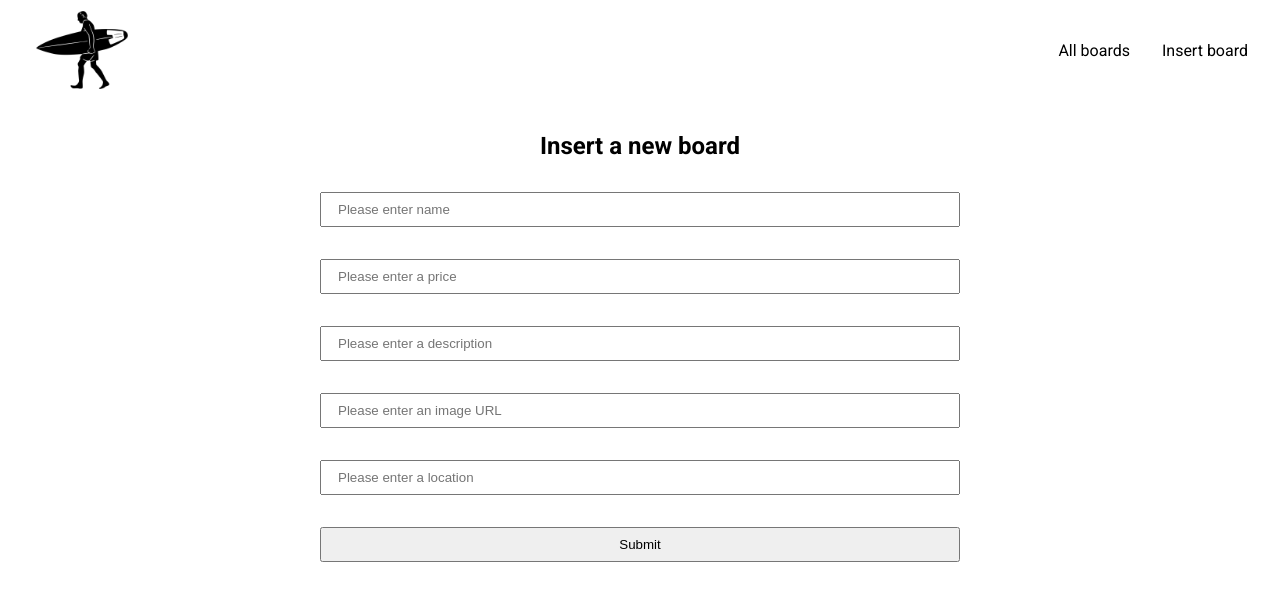
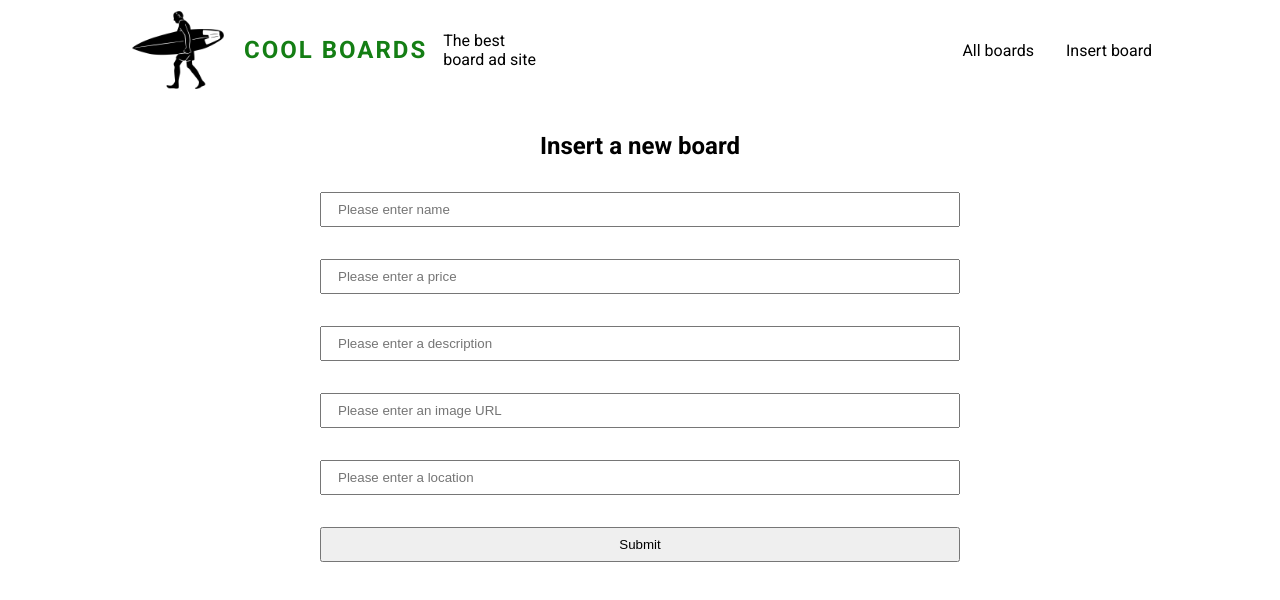
Before and after one commit to arnasarn/boardshop, a plain HTML site: page insert/index.html in a window 1280 px wide. Drawn offline with Linux system fonts and the light colour scheme.

Commit message:
header changes, finished cards

```diff
--- a/insert/index.html
+++ b/insert/index.html
@@ -18,7 +18,11 @@
   </head>
   <body>
     <header>
-      <img src="../logo.webp" class="logo" alt="logo" />
+      <div class="header-left-side">
+        <img src="../logo.webp" class="logo" alt="logo" />
+        <h2>COOL BOARDS</h2>
+        <span>The best board ad site</span>
+      </div>
       <div class="header-right-side">
         <ul>
           <li><a href="../index.html">All boards</a></li>
--- a/insert/styles.css
+++ b/insert/styles.css
@@ -14,7 +14,7 @@ header {
   gap: 2rem;
   height: 100px;
   align-items: center;
-  padding: 0rem 2rem;
+  padding: 0rem 8rem;
 }
 
 header ul li a {
@@ -23,7 +23,22 @@ header ul li a {
   cursor: pointer;
 }
 
-header .logo {
+.header-left-side .logo {
+  width: 100px;
+}
+
+.header-left-side {
+  display: flex;
+  gap: 1rem;
+  align-items: center;
+}
+
+.header-left-side h2 {
+  color: rgb(20, 126, 20);
+  letter-spacing: 2px;
+}
+
+.header-left-side span {
   width: 100px;
 }
 
--- a/product/styles.css
+++ b/product/styles.css
@@ -14,7 +14,7 @@ header {
   gap: 2rem;
   height: 100px;
   align-items: center;
-  padding: 0rem 2rem;
+  padding: 0rem 8rem;
 }
 
 header ul li a {
@@ -23,7 +23,22 @@ header ul li a {
   cursor: pointer;
 }
 
-header .logo {
+.header-left-side .logo {
+  width: 100px;
+}
+
+.header-left-side {
+  display: flex;
+  gap: 1rem;
+  align-items: center;
+}
+
+.header-left-side h2 {
+  color: rgb(20, 126, 20);
+  letter-spacing: 2px;
+}
+
+.header-left-side span {
   width: 100px;
 }
 
--- a/styles.css
+++ b/styles.css
@@ -14,7 +14,7 @@ header {
   gap: 2rem;
   height: 100px;
   align-items: center;
-  padding: 0rem 2rem;
+  padding: 0rem 8rem;
 }
 
 header ul li a {
@@ -23,7 +23,22 @@ header ul li a {
   cursor: pointer;
 }
 
-header .logo {
+.header-left-side .logo {
+  width: 100px;
+}
+
+.header-left-side {
+  display: flex;
+  gap: 1rem;
+  align-items: center;
+}
+
+.header-left-side h2 {
+  color: rgb(20, 126, 20);
+  letter-spacing: 2px;
+}
+
+.header-left-side span {
   width: 100px;
 }
 
@@ -39,6 +54,7 @@ header .logo {
   color: black;
   display: flex;
   flex-direction: column;
+  height: 400px;
   transition: 0.3s;
 }
 
@@ -49,8 +65,14 @@ header .logo {
 
 .card-image {
   background-position: center;
-  background-size: cover;
-  height: 200px;
+  background-size: contain;
+  background-repeat: no-repeat;
+  height: 300px;
+  transition: 0.3s;
+}
+
+.card-image-hovered {
+  height: 260px;
 }
 
 .card-content {
@@ -58,15 +80,14 @@ header .logo {
   display: flex;
   flex-direction: column;
   gap: 1rem;
-}
-
-.card img {
-  width: 100%;
+  flex: 1;
+  text-align: center;
+  font-weight: 500;
 }
 
 .products-wrapper {
   display: grid;
   grid-template-columns: 1fr 1fr 1fr;
   gap: 2rem;
-  padding: 2rem;
+  padding: 2rem 8rem;
 }
--- a/utils/validation.js
+++ b/utils/validation.js
@@ -18,7 +18,7 @@ export const validateInput = (data) => {
   }
 
   const correctUrlRegex =
-    /http(s)?:\/\/[A-Za-z0-9]+(\.[A-Za-z0-9]+)+\/[A-Za-z0-9/]+\.(png|webp|jpg|bmp)$/i;
+    /http(s)?:\/\/[A-Za-z0-9]+(\.[A-Za-z0-9]+)+\/[-_A-Za-z0-9/]+\.(png|webp|jpg|bmp)$/i;
 
   const isCorrectUrl = correctUrlRegex.test(data.imgUrl);
 
```
Also changed, not shown: index.html (+5 -1 lines), product/index.html (+5 -1 lines), script.js (+11 -2 lines).
